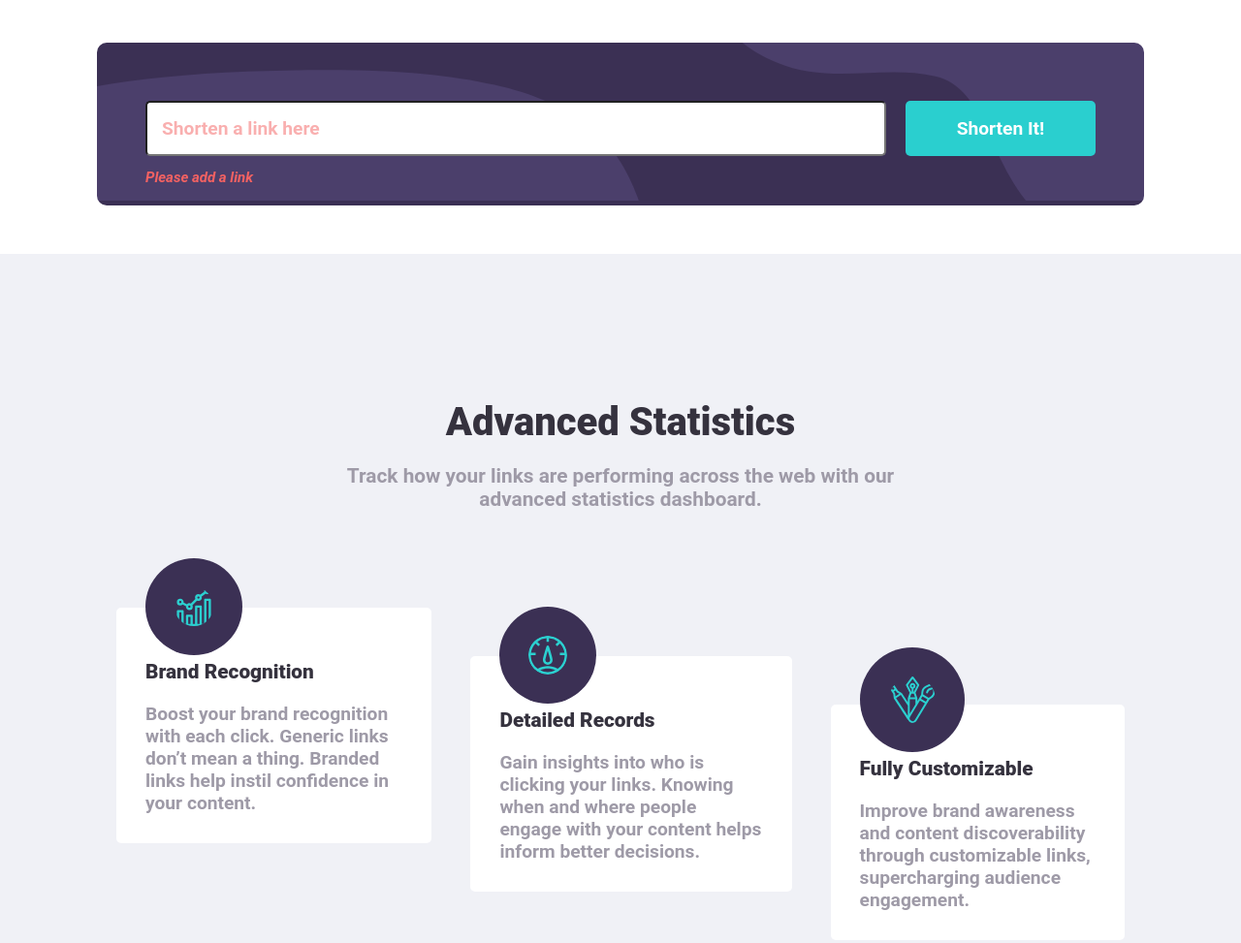
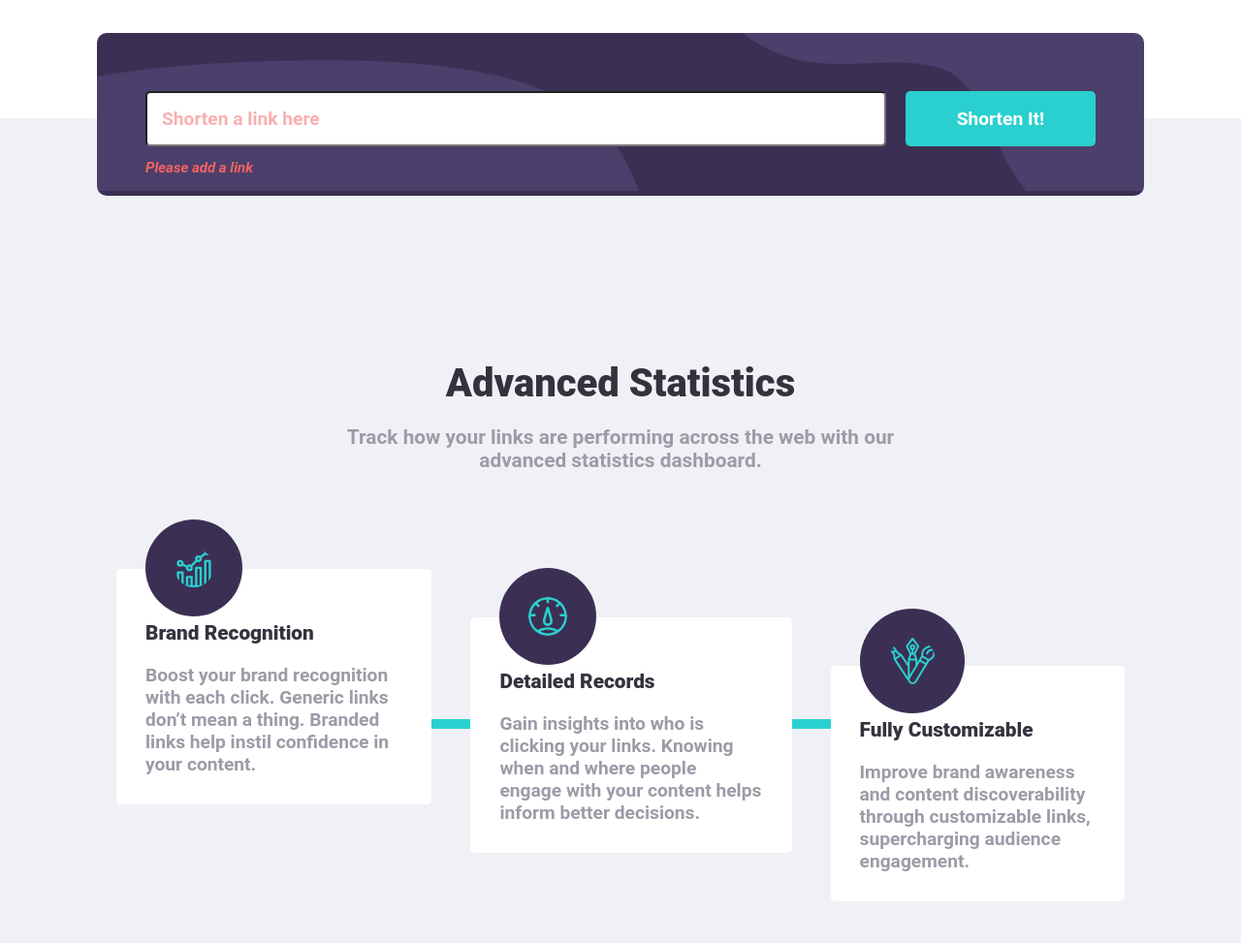
Before and after one commit to misterjedu/Url-Shortener, a plain HTML site: page index.html in a window 1280 px wide. Shown: the part 580-1553 px from the top of the page at 97% size. Drawn offline with Linux system fonts and the light colour scheme; a web font is replaced by a local one.

Commit message:
Additional fixes in style css

```diff
--- a/index.html
+++ b/index.html
@@ -95,7 +95,7 @@
             <img src="images/illustration-working.svg" alt="" />
           </div>
         </div>
-      </section>
+
 
       <!-- Section Two -->
       <section class="section-two">
@@ -115,17 +115,18 @@
           </div>
         </div>
       </section>
+      </section>
+
 
       <!-- Section three -->
       <section id="section-three">
-        <div id="section-three-inner" class="container">
-
-        </div>
+        <div id="section-three-inner" class="container"></div>
       </section>
 
       <!-- Section Four -->
       <section id="section-four">
         <div class="container">
+          <div id="blue-line"></div>
           <div id="sec4-inner-1">
             <h1>
               Advanced Statistics
--- a/style.css
+++ b/style.css
@@ -107,15 +107,23 @@ button:hover {
   border-radius: 15px;
 }
 
+/* Section One */
+/* #section-one {
+  margin-bottom: 40px;
+} */
+
 #section-one-full {
   display: flex;
   flex-direction: column-reverse;
   flex-wrap: wrap;
   justify-content: start;
+  margin-bottom: 40px;
 }
 
 #section-one {
-  padding: 50px 0;
+  position: relative;
+  padding-top: 50px;
+  margin-bottom: -80px;
 }
 
 #section-one-right img {
@@ -147,6 +155,10 @@ button:hover {
 }
 
 /* Section Two */
+
+/* .section-two {
+  margin-bottom: -50px;
+} */
 
 #section-two-inner {
   background-color: var(--primary-color2);
@@ -195,12 +207,11 @@ button:hover {
 
 #section-three {
   background-color: var(--light-background);
-  margin-top: 50px;
 }
 #section-three-inner {
   display: flex;
   flex-direction: column;
-  padding: 50px 0;
+  padding: 100px 0;
 }
 
 .section-three-inner-cards {
@@ -227,7 +238,7 @@ button:hover {
   margin-top: -10px;
   margin-right: -10px;
   cursor: pointer;
-  height: 30px;
+  height: 25px;
 }
 
 .sec-three-card1 p {
@@ -265,11 +276,21 @@ hr {
 .sec-three-card2 input {
   display: none;
 }
+
 /* Section Four */
+
+#blue-line {
+  position: absolute;
+  border-left: 10px solid #2bd1d1;
+  height: 650px;
+  right: 50%;
+  top: 300px;
+}
 
 #section-four {
   background-color: var(--light-background);
   padding: 50px 0;
+  position: relative;
 }
 
 #sec4-inner-1 {
@@ -517,6 +538,16 @@ hr {
 
   /* Section 4 */
 
+  #blue-line {
+    position: absolute;
+    border-left: 0;
+    border-top: 10px solid #2bd1d1;
+    width: 60%;
+    height: 40px;
+    left: 30%;
+    top: 62%;
+  }
+
   #sec4-inner-1 {
     padding: 0 250px;
   }
```
